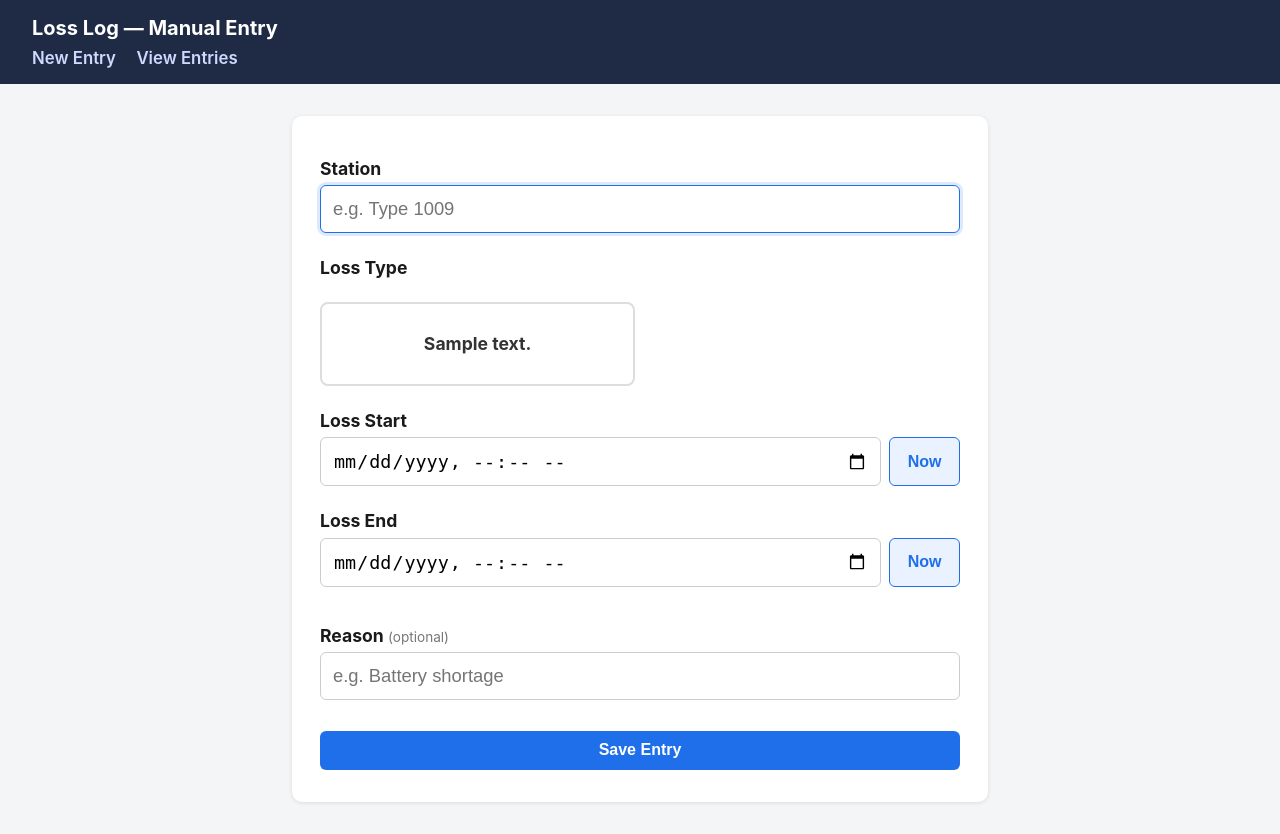
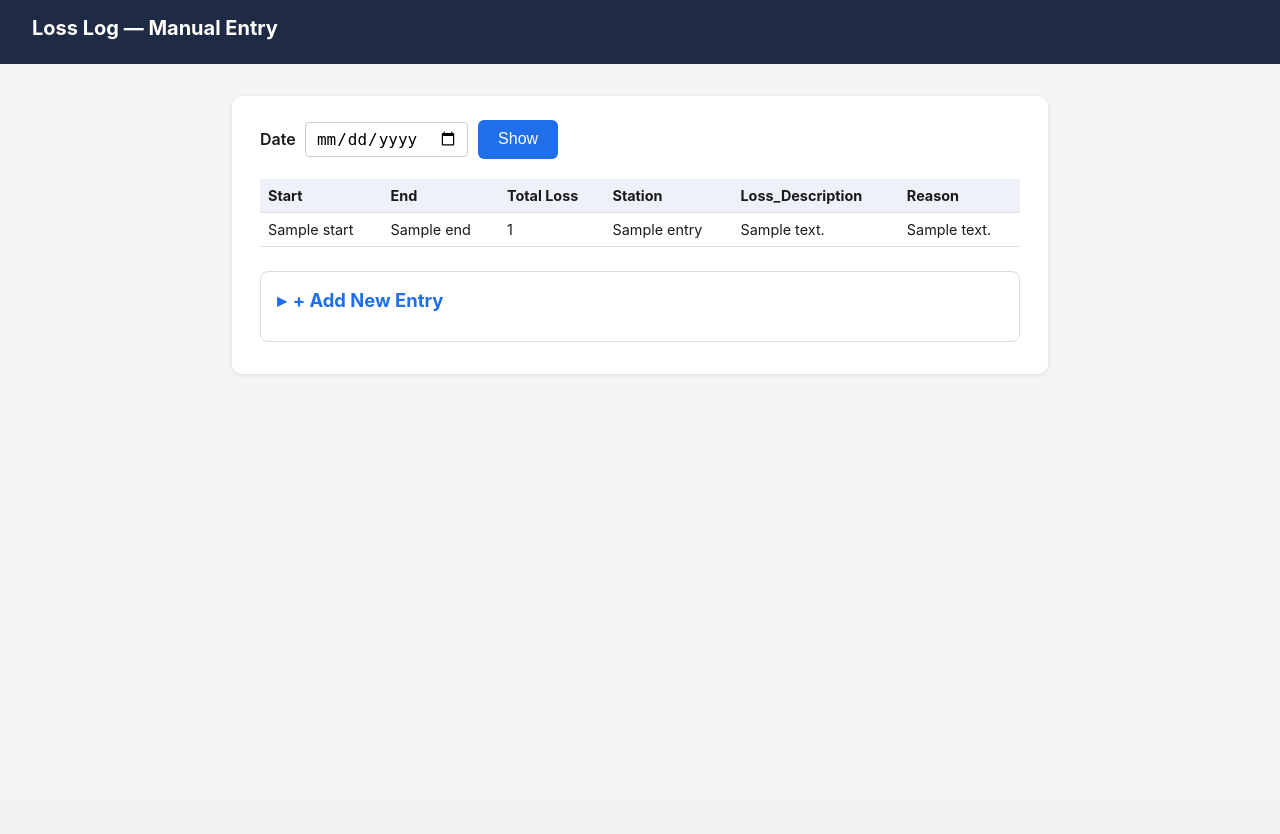
Before and after one commit to vatsav4/Temperory_Jugaads, a Flask app: template templates/index.html in a window 1280 px wide. After the commit the page ends 374 px from the top, so only its background shows below. Run offline with Flask 3, Linux system fonts and the light colour scheme; the template is opened without the code that fills it: most values are stand-ins (such as "Sample title", 1, 10 or a date in 2020).

Commit message:
Merge into single page; expose all loss_table columns on the add form
- Combine the separate New Entry / View Entries pages into one: the
  date-filtered entries table and an "+ Add New Entry" (collapsible)
  form now live on the same page. Saving redirects back to the list
  for that entry's date instead of a separate route.
- Add the remaining loss_table columns (messageno, classname,
  loss_plctext, loss_plcclass, loss_plctype, revision, counter,
  action_flag, loss_assignid_id, loss_autofields_id, vc_model) as
  plain inputs on the form instead of guessing defaults in code -
  these are legacy/PLC-sourced fields whose correct values depend on
  the specific event, so the person entering data fills them in
  directly. Blank fields are stored as NULL.

Co-Authored-By: Claude Sonnet 5 <noreply@anthropic.com>
Claude-Session: https://claude.ai/code/session_01LSXgG7wR2fhmCne5iBey6q

```diff
--- a/app.py
+++ b/app.py
@@ -32,6 +32,38 @@ LOSS_ID_CHOICES = {
     32: "Material Supply",
 }
 
+# Remaining columns on dbo.loss_table that don't have an obvious
+# manual-entry value. Exposed directly on the form so the person entering
+# data can type in the real values, instead of the app guessing defaults.
+EXTRA_INT_FIELDS = [
+    "messageno",
+    "loss_plcclass",
+    "loss_plctype",
+    "revision",
+    "counter",
+    "action_flag",
+    "loss_assignid_id",
+]
+EXTRA_TEXT_FIELDS = [
+    "classname",
+    "loss_plctext",
+    "loss_autofields_id",
+    "vc_model",
+]
+FIELD_LABELS = {
+    "messageno": "Message No.",
+    "loss_plcclass": "PLC Class",
+    "loss_plctype": "PLC Type",
+    "revision": "Revision",
+    "counter": "Counter",
+    "action_flag": "Action Flag",
+    "loss_assignid_id": "Assign ID",
+    "classname": "Class Name",
+    "loss_plctext": "PLC Text",
+    "loss_autofields_id": "Auto Fields ID",
+    "vc_model": "VC Model",
+}
+
 CREATE_TABLE_SQL = f"""
 IF OBJECT_ID(N'{SQL_TABLE}', N'U') IS NULL
 BEGIN
@@ -48,12 +80,12 @@ BEGIN
         loss_plcclass INT NULL,
         loss_plctype INT NULL,
         revision INT NULL,
-        counter INT NULL,
+        counter BIGINT NULL,
         action_flag INT NULL,
         loss_assignid_id INT NULL,
         loss_lossID_id INT NOT NULL,        -- Loss ID (see LOSS_ID_CHOICES)
         shop_id_id INT NOT NULL,
-        loss_autofields_id INT NULL,
+        loss_autofields_id NVARCHAR(50) NULL,
         vc_model NVARCHAR(100) NULL
     )
 END
@@ -101,61 +133,7 @@ def init_db():
     conn.close()
 
 
-@app.route("/", methods=["GET", "POST"])
-def index():
-    error = None
-    saved = request.args.get("saved") == "1"
-    if request.method == "POST":
-        try:
-            typename = request.form["typename"].strip()
-            loss_id_raw = request.form.get("loss_id", "")
-            loss_comments = request.form.get("loss_comments", "").strip()
-
-            if not typename:
-                raise ValueError("Station is required.")
-            if not loss_id_raw:
-                raise ValueError("Please select a loss type.")
-            loss_id = int(loss_id_raw)
-            if loss_id not in LOSS_ID_CHOICES:
-                raise ValueError("Invalid loss type selected.")
-
-            start_time = _parse_datetime_local(request.form["start_time"])
-            end_time = _parse_datetime_local(request.form["end_time"])
-            if end_time <= start_time:
-                raise ValueError("Loss End must be after Loss Start.")
-            loss_duration_seconds = round((end_time - start_time).total_seconds())
-
-            db = get_db()
-            db.execute(
-                f"""
-                INSERT INTO {SQL_TABLE} (
-                    loss_date_time, log_date_time, typename, loss_duration,
-                    loss_comments, loss_lossID_id, shop_id_id
-                ) VALUES (?, ?, ?, ?, ?, ?, ?)
-                """,
-                (
-                    end_time,
-                    datetime.now(),
-                    typename,
-                    loss_duration_seconds,
-                    loss_comments,
-                    loss_id,
-                    SHOP_ID,
-                ),
-            )
-            db.commit()
-            return redirect(url_for("index", saved=1))
-        except (KeyError, ValueError) as exc:
-            error = str(exc) or "Please fill in all required fields correctly."
-
-    return render_template(
-        "index.html", error=error, saved=saved, loss_id_choices=LOSS_ID_CHOICES
-    )
-
-
-@app.route("/entries")
-def entries():
-    date_str = request.args.get("date", "").strip()
+def fetch_entries_for_date(date_str):
     try:
         selected_date = datetime.strptime(date_str, "%Y-%m-%d")
     except ValueError:
@@ -193,8 +171,86 @@ def entries():
                 "loss_comments": row.loss_comments,
             }
         )
+    return date_str, computed
 
-    return render_template("entries.html", entries=computed, selected_date=date_str)
+
+@app.route("/", methods=["GET", "POST"])
+def index():
+    error = None
+    saved = request.args.get("saved") == "1"
+    date_str = request.args.get("date", "").strip()
+
+    if request.method == "POST":
+        try:
+            typename = request.form["typename"].strip()
+            loss_id_raw = request.form.get("loss_id", "")
+            loss_comments = request.form.get("loss_comments", "").strip()
+
+            if not typename:
+                raise ValueError("Station is required.")
+            if not loss_id_raw:
+                raise ValueError("Please select a loss type.")
+            loss_id = int(loss_id_raw)
+            if loss_id not in LOSS_ID_CHOICES:
+                raise ValueError("Invalid loss type selected.")
+
+            start_time = _parse_datetime_local(request.form["start_time"])
+            end_time = _parse_datetime_local(request.form["end_time"])
+            if end_time <= start_time:
+                raise ValueError("Loss End must be after Loss Start.")
+            loss_duration_seconds = round((end_time - start_time).total_seconds())
+
+            extra_values = {}
+            for field in EXTRA_INT_FIELDS:
+                raw = request.form.get(field, "").strip()
+                if raw:
+                    try:
+                        extra_values[field] = int(raw)
+                    except ValueError:
+                        raise ValueError(f"{field} must be a whole number.")
+                else:
+                    extra_values[field] = None
+            for field in EXTRA_TEXT_FIELDS:
+                raw = request.form.get(field, "").strip()
+                extra_values[field] = raw or None
+
+            columns = [
+                "loss_date_time", "log_date_time", "typename", "loss_duration",
+                "loss_comments", "loss_lossID_id", "shop_id_id",
+            ] + EXTRA_INT_FIELDS + EXTRA_TEXT_FIELDS
+            values = (
+                end_time, datetime.now(), typename, loss_duration_seconds,
+                loss_comments, loss_id, SHOP_ID,
+            ) + tuple(extra_values[f] for f in EXTRA_INT_FIELDS) + tuple(
+                extra_values[f] for f in EXTRA_TEXT_FIELDS
+            )
+            placeholders = ", ".join(["?"] * len(columns))
+
+            db = get_db()
+            db.execute(
+                f"INSERT INTO {SQL_TABLE} ({', '.join(columns)}) VALUES ({placeholders})",
+                values,
+            )
+            db.commit()
+            return redirect(
+                url_for("index", date=end_time.strftime("%Y-%m-%d"), saved=1)
+            )
+        except (KeyError, ValueError) as exc:
+            error = str(exc) or "Please fill in all required fields correctly."
+
+    date_str, entries = fetch_entries_for_date(date_str)
+
+    return render_template(
+        "index.html",
+        error=error,
+        saved=saved,
+        loss_id_choices=LOSS_ID_CHOICES,
+        selected_date=date_str,
+        entries=entries,
+        extra_int_fields=EXTRA_INT_FIELDS,
+        extra_text_fields=EXTRA_TEXT_FIELDS,
+        field_labels=FIELD_LABELS,
+    )
 
 
 if __name__ == "__main__":
--- a/static/style.css
+++ b/static/style.css
@@ -29,12 +29,17 @@ nav a:hover {
 }
 
 main {
-  max-width: 640px;
+  max-width: 760px;
   margin: 2rem auto;
   background: #fff;
   padding: 1.5rem 1.75rem 2rem;
   border-radius: 10px;
   box-shadow: 0 1px 4px rgba(0, 0, 0, 0.1);
+}
+
+.table-wrap {
+  overflow-x: auto;
+  margin-bottom: 1.5rem;
 }
 
 .loss-form {
@@ -192,6 +197,67 @@ button[type="submit"]:hover {
   margin-top: 0;
 }
 
+.add-entry {
+  border: 1px solid #ddd;
+  border-radius: 8px;
+  padding: 0.25rem 1rem 1rem;
+}
+
+.add-entry summary {
+  cursor: pointer;
+  padding: 0.85rem 0;
+  font-size: 1.15rem;
+  font-weight: 700;
+  color: #1f6feb;
+  list-style: none;
+}
+
+.add-entry summary::-webkit-details-marker {
+  display: none;
+}
+
+.add-entry summary::before {
+  content: '▸';
+  display: inline-block;
+  margin-right: 0.4rem;
+  transition: transform 0.15s ease;
+}
+
+.add-entry[open] summary::before {
+  transform: rotate(90deg);
+}
+
+.section-heading {
+  margin: 1.75rem 0 0.25rem;
+  font-size: 1.05rem;
+  border-top: 1px solid #eee;
+  padding-top: 1.25rem;
+}
+
+.extra-fields-grid {
+  display: grid;
+  grid-template-columns: repeat(2, 1fr);
+  gap: 0.75rem 1rem;
+  margin-top: 0.5rem;
+}
+
+.extra-field label {
+  font-weight: 600;
+  font-size: 0.9rem;
+  margin-top: 0;
+  display: block;
+  margin-bottom: 0.25rem;
+}
+
+.extra-field input {
+  padding: 0.55rem;
+  border: 1px solid #ccc;
+  border-radius: 6px;
+  font-size: 0.95rem;
+  width: 100%;
+  box-sizing: border-box;
+}
+
 .error {
   color: #b3261e;
   background: #fce8e6;
@@ -237,4 +303,8 @@ th {
   .time-row {
     flex-direction: column;
   }
+
+  .extra-fields-grid {
+    grid-template-columns: 1fr;
+  }
 }
--- a/templates/base.html
+++ b/templates/base.html
@@ -9,10 +9,6 @@
 <body>
   <header>
     <h1>Loss Log — Manual Entry</h1>
-    <nav>
-      <a href="{{ url_for('index') }}">New Entry</a>
-      <a href="{{ url_for('entries') }}">View Entries</a>
-    </nav>
   </header>
   <main>
     {% block content %}{% endblock %}
--- a/templates/index.html
+++ b/templates/index.html
@@ -1,16 +1,54 @@
 {% extends "base.html" %}
-{% block title %}New Loss Log Entry{% endblock %}
+{% block title %}Loss Log{% endblock %}
 {% block content %}
   {% if saved %}
-    <p class="success">Entry saved. You can add another below.</p>
+    <p class="success">Entry saved. Showing entries for {{ selected_date }}.</p>
   {% endif %}
   {% if error %}
     <p class="error">{{ error }}</p>
   {% endif %}
 
+  <form method="get" class="date-filter">
+    <label for="date">Date</label>
+    <input type="date" id="date" name="date" value="{{ selected_date }}">
+    <button type="submit">Show</button>
+  </form>
+
+  <div class="table-wrap">
+    <table>
+      <thead>
+        <tr>
+          <th>Start</th>
+          <th>End</th>
+          <th>Total Loss</th>
+          <th>Station</th>
+          <th>Loss_Description</th>
+          <th>Reason</th>
+        </tr>
+      </thead>
+      <tbody>
+        {% for e in entries %}
+        <tr>
+          <td>{{ e.start }}</td>
+          <td>{{ e.end }}</td>
+          <td>{{ e.total_loss }}</td>
+          <td>{{ e.typename }}</td>
+          <td>{{ e.loss_description }}</td>
+          <td>{{ e.loss_comments }}</td>
+        </tr>
+        {% else %}
+        <tr><td colspan="6">No entries for {{ selected_date }}.</td></tr>
+        {% endfor %}
+      </tbody>
+    </table>
+  </div>
+
+  <details class="add-entry" {% if error %}open{% endif %}>
+    <summary>+ Add New Entry</summary>
+
     <form method="post" class="loss-form">
       <label for="typename">Station</label>
-    <input type="text" id="typename" name="typename" placeholder="e.g. Type 1009" required autofocus>
+      <input type="text" id="typename" name="typename" placeholder="e.g. Type 1009" required>
 
       <label>Loss Type</label>
       <div class="loss-type-grid">
@@ -37,8 +75,27 @@
       <label for="loss_comments">Reason <span class="optional">(optional)</span></label>
       <input type="text" id="loss_comments" name="loss_comments" placeholder="e.g. Battery shortage">
 
+      <h3 class="section-heading">Additional SQL fields</h3>
+      <p class="hint">Fill in whatever you know for this event — leave blank for NULL.</p>
+
+      <div class="extra-fields-grid">
+        {% for field in extra_int_fields %}
+        <div class="extra-field">
+          <label for="{{ field }}">{{ field_labels.get(field, field) }}</label>
+          <input type="text" inputmode="numeric" id="{{ field }}" name="{{ field }}">
+        </div>
+        {% endfor %}
+        {% for field in extra_text_fields %}
+        <div class="extra-field">
+          <label for="{{ field }}">{{ field_labels.get(field, field) }}</label>
+          <input type="text" id="{{ field }}" name="{{ field }}">
+        </div>
+        {% endfor %}
+      </div>
+
       <button type="submit" class="save-btn">Save Entry</button>
     </form>
+  </details>
 
   <script>
     const startInput = document.getElementById('start_time');
```
Also changed, not shown: templates/entries.html (deleted, +0 -36 lines), README.md. Lines whose indentation alone changed are shown as unchanged.
